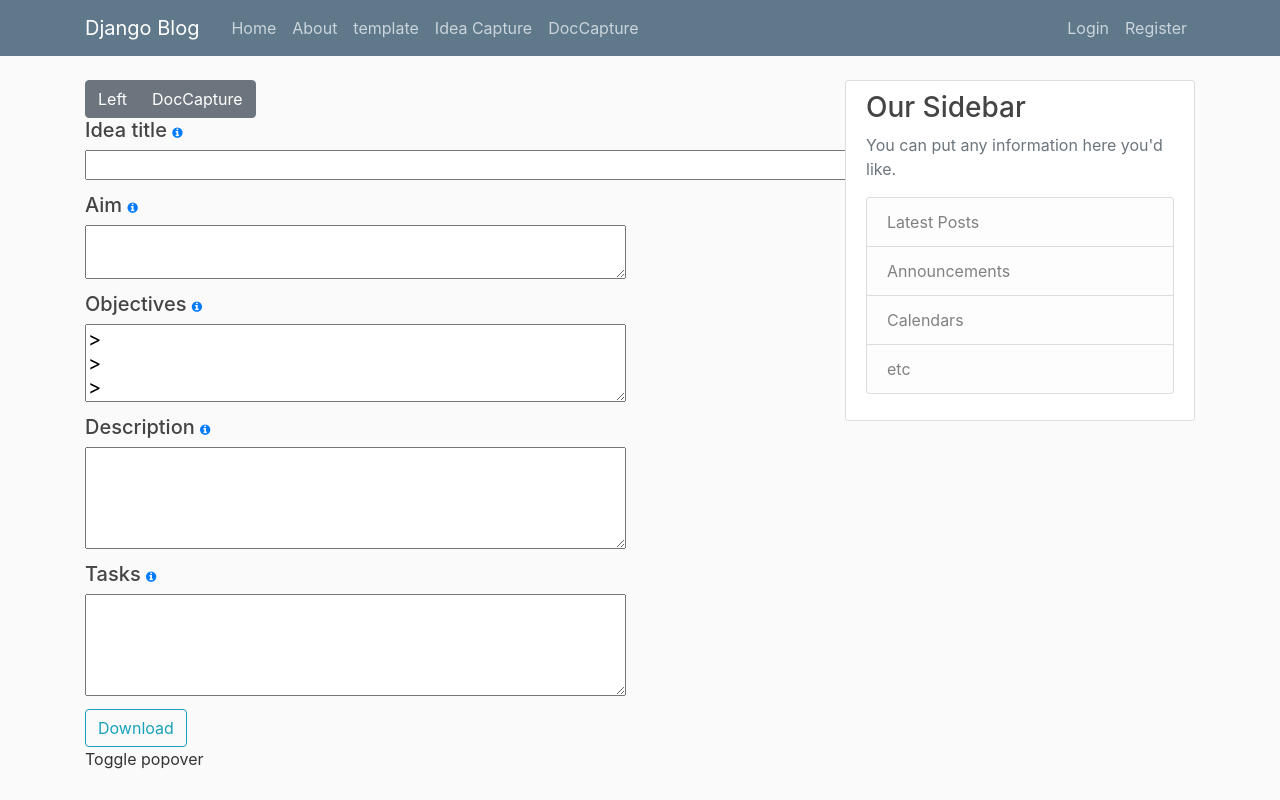
After one commit to jfradley/django_project_test, a Django app: page /IdeaCapture in a window 1280 px wide. The commit adds this page. Run offline with Django 3.2, Linux system fonts and the light colour scheme; some libraries are stand-ins or nearby versions.

Commit message:
template update

```diff
--- /dev/null
+++ b/blog/forms.py
@@ -0,0 +1,42 @@
+from django import forms
+from django.forms import modelformset_factory
+
+class IdeaCaptureForm(forms.Form):
+
+    # help text
+    labels = ['Idea title', 'Aim', 'Objectives', 'Description', 'Tasks']
+    help_title = 'title help'
+    help_aim = 'aim help'
+    help_objectives = 'objectives help'
+    help_idea_description = 'idea description help'
+    help_tasks = 'idea description help'
+
+    idea_title = forms.CharField(label=labels[0], widget=forms.Textarea(attrs={'rows': '1', 'cols': '60','size': '40'}), help_text=help_title)
+    aim = forms.CharField(label=labels[1], widget=forms.Textarea(attrs={'rows': '2'}), help_text=help_aim)
+    objectives = forms.CharField(label=labels[2], initial='>\n>\n>', widget=forms.Textarea(attrs={'rows': '3'}), help_text=help_objectives)
+    idea_description = forms.CharField(label=labels[3], widget=forms.Textarea(attrs={'rows': '4'}), help_text=help_idea_description)
+    tasks = forms.CharField(label=labels[4], widget=forms.Textarea(attrs={'rows': '4'}), help_text=help_tasks)
+
+
+class DocCapture(forms.Form):
+    #empty_layer_name = forms.CharField(max_length=255, required=True, label="Name of new Layer")
+    #my_in = forms.CharField(label='lab')
+    #fieldsNew = forms.IntegerField(label='fields')
+    #total_input_fields = forms.CharField(widget=forms.HiddenInput())
+
+    def __init__(self, *args, **kwargs):
+
+        extra_fields = kwargs.pop('extra', 0)
+
+        # check if extra_fields exist. If they don't exist assign 0 to them
+        if not extra_fields:
+            extra_fields = 0
+
+        super(DocCapture, self).__init__(*args, **kwargs)
+        #self.fields['total_input_fields'].initial = extra_fields
+
+        for index in range(int(extra_fields)):
+            # generate extra fields in the number specified via extra_fields
+            #self.fields['Chapter_{index}'.format(index=index + 1)] = forms.CharField(required=False)
+            self.fields['Chapter_{index}'.format(index=index+1)] = forms.CharField(required=False)
+            self.fields['Description_{index}'.format(index=index + 1)] = forms.CharField(required=False, label='desc')
--- a/blog/static/blog/main.css
+++ b/blog/static/blog/main.css
@@ -82,3 +82,7 @@ a.article-title:hover {
 .account-heading {
   font-size: 2.5rem;
 }
+
+.asteriskField {
+    display: none;
+}
--- a/blog/templates/blog/base.html
+++ b/blog/templates/blog/base.html
@@ -12,7 +12,8 @@
 
     <!-- Bootstrap CSS -->
     <link rel="stylesheet" href="https://maxcdn.bootstrapcdn.com/bootstrap/4.0.0/css/bootstrap.min.css" integrity="sha384-Gn5384xqQ1aoWXA+058RXPxPg6fy4IWvTNh0E263XmFcJlSAwiGgFAW/dAiS6JXm" crossorigin="anonymous">
-
+    <link rel="stylesheet" href="https://cdnjs.cloudflare.com/ajax/libs/font-awesome/4.7.0/css/font-awesome.min.css">
+    <script src="https://ajax.googleapis.com/ajax/libs/jquery/3.5.1/jquery.min.js"></script>
     <link rel="stylesheet" type="text/css" href="{% static 'blog/main.css' %}">
 
     {% if title %}
@@ -34,6 +35,8 @@
                 <a class="nav-item nav-link" href="{% url 'blog-home' %}">Home</a>
                 <a class="nav-item nav-link" href="{% url 'blog-about' %}">About</a>
                 <a class="nav-item nav-link" href="{% url 'blog-template' %}">template</a>
+                <a class="nav-item nav-link" href="{% url 'IdeaCapture' %}">Idea Capture</a>
+                <a class="nav-item nav-link" href="{% url 'DocCapture' %}">DocCapture</a>
             </div>
             <!-- Navbar Right Side -->
             <div class="navbar-nav">
--- /dev/null
+++ b/blog/templates/blog/idea_capture.html
@@ -0,0 +1,30 @@
+{% extends "blog/base.html" %}
+{% load crispy_forms_tags %}
+
+{% block content %}
+    <div class="btn-group" role="group" aria-label="Basic example">
+        <button type="button" class="btn btn-secondary">Left</button>
+        <a type="button" class="btn btn-secondary" href="{% url 'DocCapture' %}">DocCapture</a>
+    </div>
+    <form method="POST" action="IdeaCapture">
+        {% for field in form %}
+            {% csrf_token %}
+
+            <h5>{{ field.label }}
+            <a class="fa fa-info-circle" style="font-size:12px" href="#" data-toggle="tooltip" data-placement="right" title="{{field.help_text}}"></a>
+
+            </h5>
+            <h5>{{ field }}</h5>
+        {% endfor %}
+        <button class="btn btn-outline-info" type="submit">Download</button>
+    </form>
+    <script>
+    $(document).ready(function(){
+        $('[data-toggle="popover"]').popover();
+    });
+    </script>
+    <div>
+        <a  data-toggle="popover" title="Popover Header"  data-placement="right" data-content="Vivamus sagittis lacus vel augue laoreet rutrum faucibus.">Toggle popover
+        </a>
+    </div>
+{% endblock content %}
--- a/blog/templates/blog/template.html
+++ b/blog/templates/blog/template.html
@@ -9,5 +9,6 @@
         ...
         <button type="submit">SubmitText</button>
     </form>
-    <h2>Test H2 {{ txt }}</h2>
+    <h2 style="color:red;font:40px;">Test H2 {{ txt }}</h2>
+    <p style ="font-size:100px" > Test H {{ txt }}</p>
 {% endblock content %}
--- a/blog/urls.py
+++ b/blog/urls.py
@@ -16,7 +16,9 @@ urlpatterns = [
     path('user/<str:username>', UserPostListView.as_view(), name='user-posts'),
     path('post/new/', PostCreateView.as_view(), name='post-create'),
     path('about', views.about, name='blog-about'),
-    path('template', views.template, name='blog-template')
+    path('template', views.template, name='blog-template'),
+    path('IdeaCapture', views.idea_capture_form, name='IdeaCapture'),
+    path('DocCapture', views.doc_capture, name='DocCapture')
 ]
 
 
--- a/blog/views.py
+++ b/blog/views.py
@@ -5,7 +5,8 @@ from django.contrib.auth.mixins import LoginRequiredMixin, UserPassesTestMixin
 from django.contrib.auth.models import User
 from django.views.generic import ListView, DetailView, CreateView, UpdateView, DeleteView
 import docx
-
+from .forms import IdeaCaptureForm, DocCapture
+from django.forms import formset_factory
 
 # Create your views here.
 def home(request):
@@ -31,6 +32,48 @@ def template(request):
         doc.save('C:/Users/John/Downloads/testa.docx')
 
     return render(request, 'blog/template.html', context)
+
+
+def idea_capture_form(request):
+    context = {'title': 'Idea Capture'}
+
+    doc = docx.Document()
+    context['form'] = IdeaCaptureForm()
+
+    form = IdeaCaptureForm()
+    #label = 'empty'
+
+    if request.method == "POST":
+        form = IdeaCaptureForm(request.POST)
+        if form.is_valid():
+
+            for count, field in enumerate(IdeaCaptureForm.declared_fields.keys()):
+                context['form'] = IdeaCaptureForm(request.POST)
+                text = form.cleaned_data.get(field)
+                head = IdeaCaptureForm.labels[count]
+                doc.add_paragraph(head)
+                doc.add_paragraph(text)
+                doc.save('C:/Users/John/Downloads/testing.docx')
+
+
+    return render(request, 'blog/idea_capture.html', context)
+
+def doc_capture(request):
+    context = {'title': 'Doc Capture'}
+    context['my_in'] = 'my_in'
+
+    form = DocCapture()
+    context['form'] = DocCapture(extra=0)
+    if request.method == "POST":
+        form = DocCapture(request.POST)
+        if form.is_valid():
+            print ("valid")
+            #extras = form.cleaned_data.get('fieldsNew')
+            extras = request.POST['no_chapters']
+            context['form'] = DocCapture(request.POST, extra=extras)
+
+
+    return render(request, 'blog/doc_capture.html', context)
 
 
 class PostListView(ListView): # class based view
--- a/users/views.py
+++ b/users/views.py
@@ -3,6 +3,7 @@ from django.contrib.auth.forms import UserCreationForm
 from django.contrib import messages
 from .forms import UserRegisterForm, UserUpdateForm, ProfileUpdateForm
 from django.contrib.auth.decorators import login_required
+
 
 def register(request):
     if request.method == 'POST':
```
Also changed, not shown: blog/templates/blog/doc_capture.html (added, +23 -0 lines).
